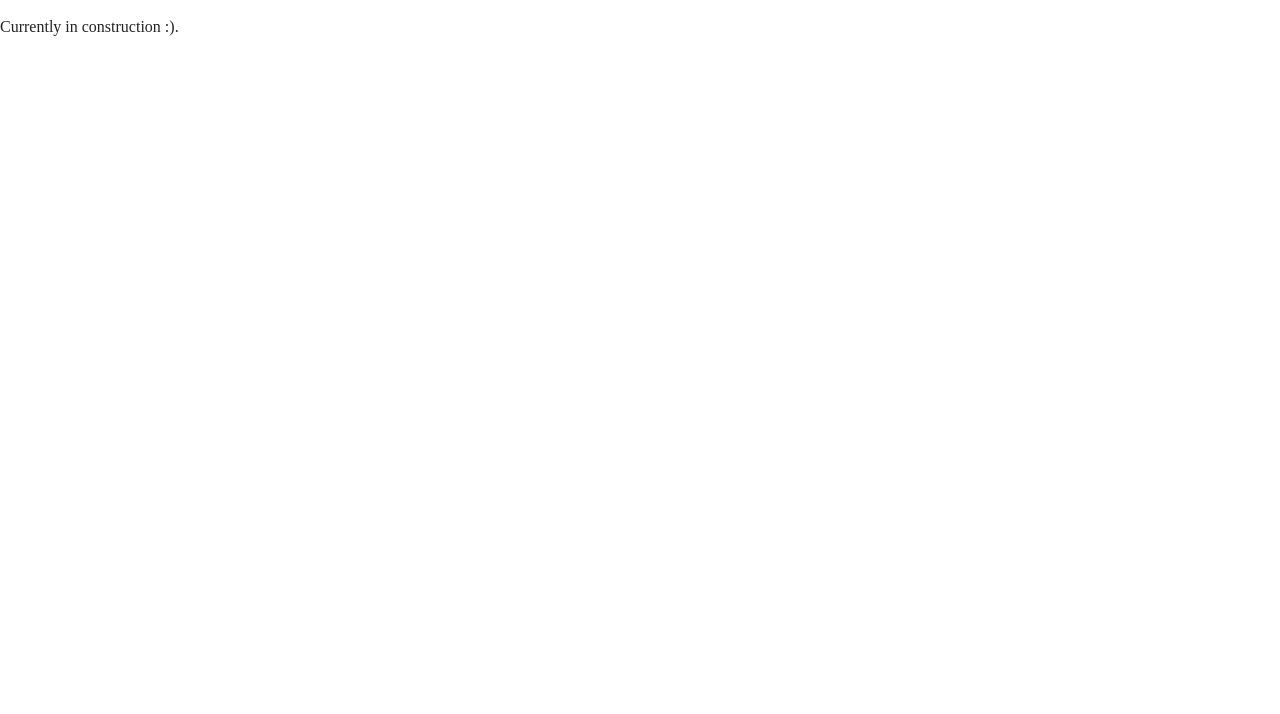
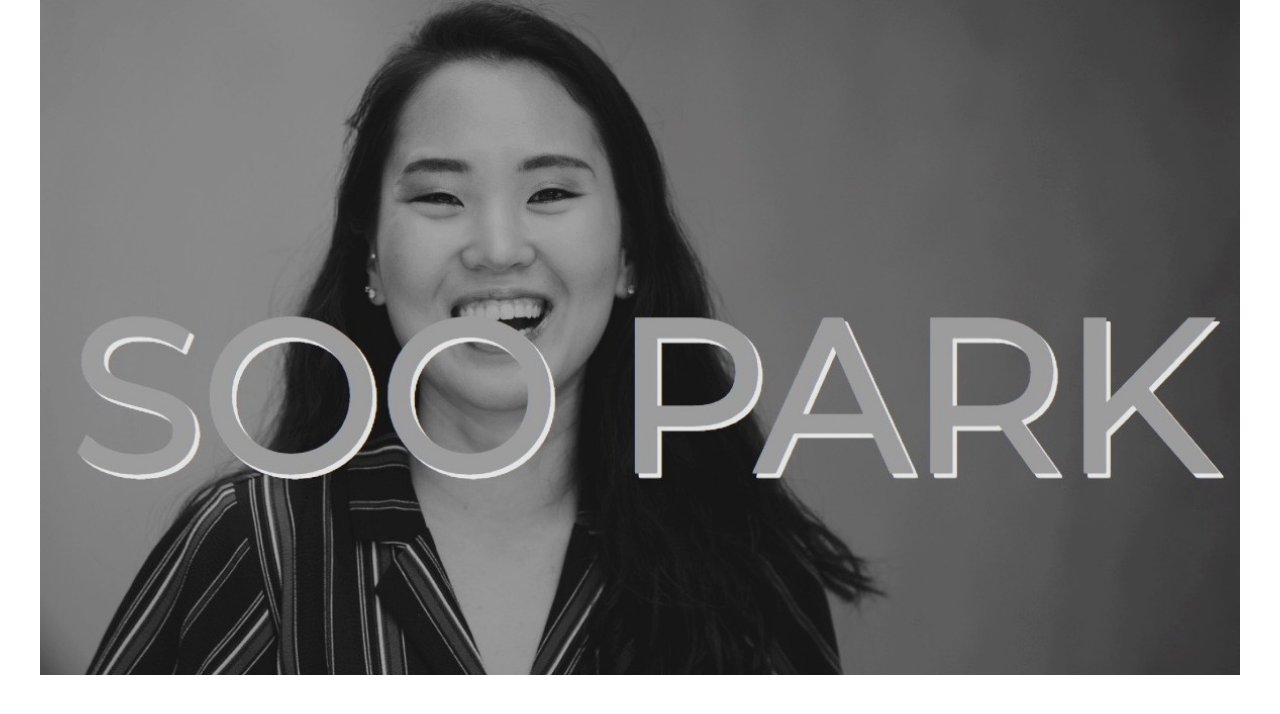
Before and after one commit to soorinpark/soorinpark.github.io, a plain HTML site: page index.html in a window 1280 px wide. Drawn offline with nearby package versions, Linux system fonts and the light colour scheme.

Commit message:
add picture

```diff
--- a/css/main.css
+++ b/css/main.css
@@ -97,6 +97,19 @@ textarea {
 /* ==========================================================================
    Author's custom styles
    ========================================================================== */
+
+.content-container {
+  position: relative;
+  max-width: 1200px;
+  width: 100%;
+  margin-left: auto;
+  margin-right: auto;
+}
+
+#header-img {
+  width: 100%;
+  filter: brightness(90%);
+}
 
 /* ==========================================================================
    Helper classes
--- a/index.html
+++ b/index.html
@@ -13,6 +13,7 @@
 
   <link rel="stylesheet" href="css/normalize.css">
   <link rel="stylesheet" href="css/main.css">
+  <link href="https://fonts.googleapis.com/css?family=Montserrat&display=swap" rel="stylesheet">
 
   <meta name="theme-color" content="#fafafa">
 </head>
@@ -22,8 +23,14 @@
     <p class="browserupgrade">You are using an <strong>outdated</strong> browser. Please <a href="https://browsehappy.com/">upgrade your browser</a> to improve your experience and security.</p>
   <![endif]-->
 
-  <!-- Add your site or application content here -->
-  <p>Currently in construction :).</p>
+
+  <div class="content-container">
+    <div class="header-container">
+      <img id="header-img" src='./img/soo.jpg' alt="picture of soo park">
+    </div>
+  </div>
+
+
   <script src="js/vendor/modernizr-3.7.1.min.js"></script>
   <script src="https://code.jquery.com/jquery-3.4.1.min.js" integrity="sha256-CSXorXvZcTkaix6Yvo6HppcZGetbYMGWSFlBw8HfCJo=" crossorigin="anonymous"></script>
   <script>window.jQuery || document.write('<script src="js/vendor/jquery-3.4.1.min.js"><\/script>')</script>
```
Also changed, not shown: img/soo.jpg (added).
